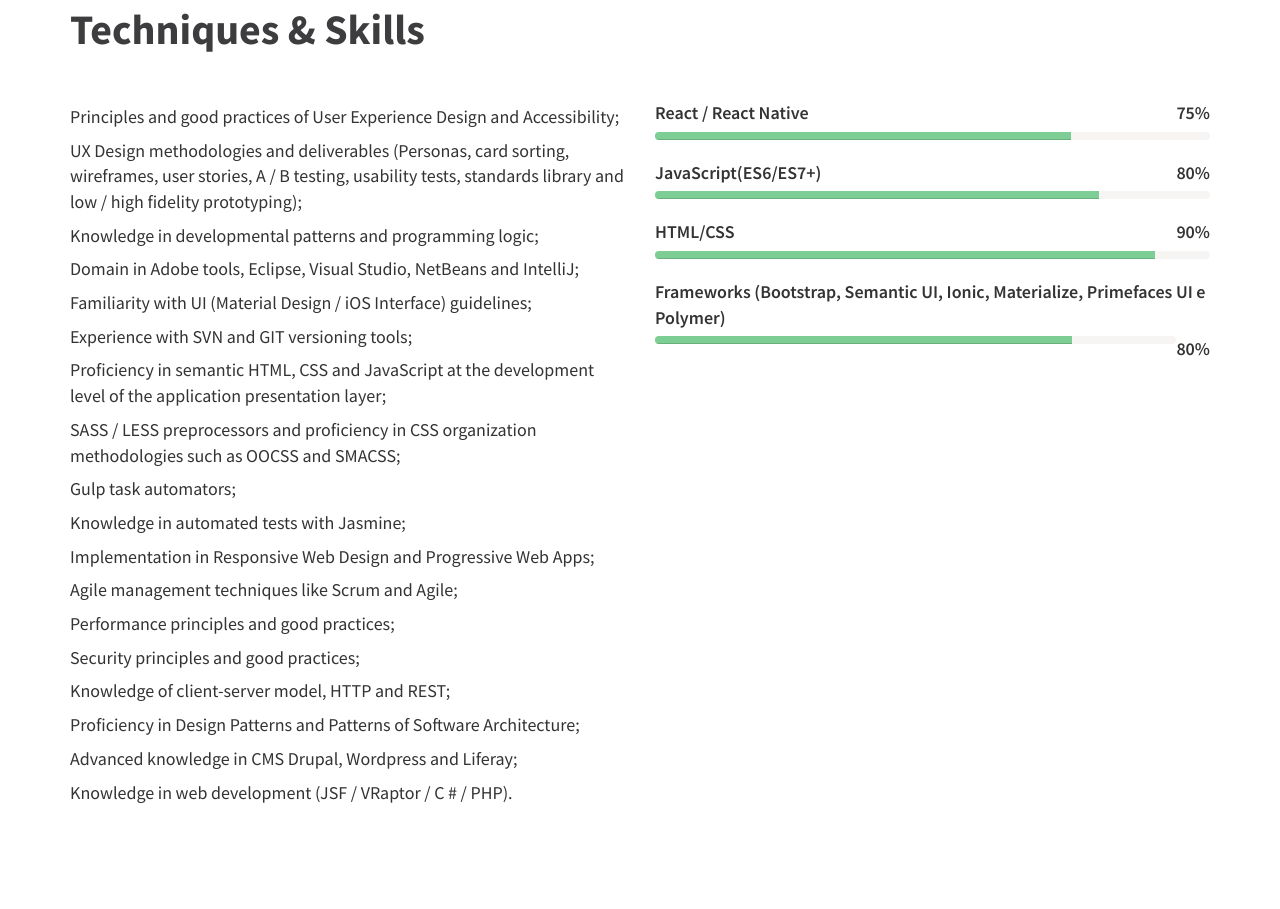
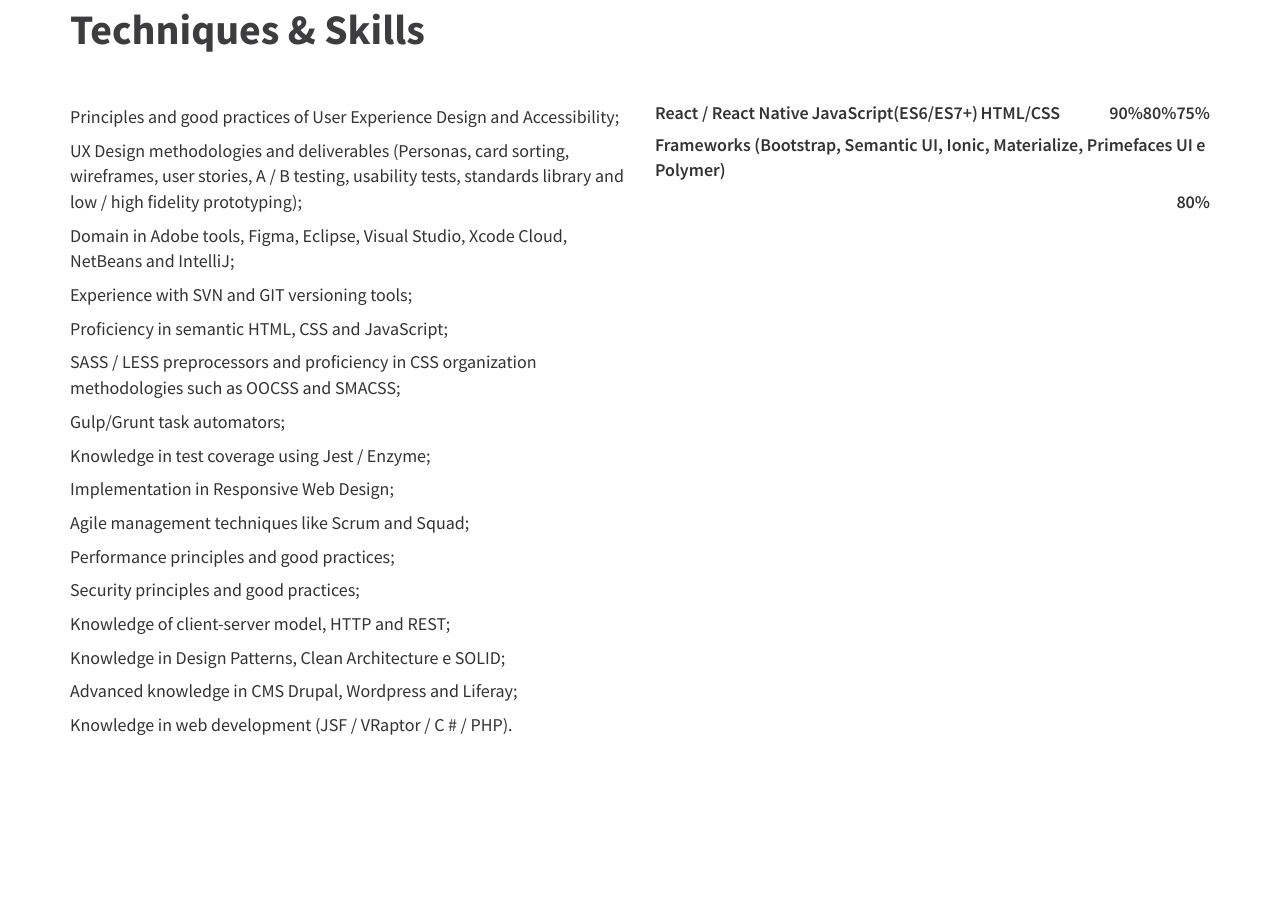
Before and after one commit to andrecoliveira/gh-pages, a website: page index.html in a window 1280 px wide. Shown: the part 1399-2308 px from the top of the page. Drawn offline with Linux system fonts and the light colour scheme.

Commit message:
Update index.html

```diff
--- a/index.html
+++ b/index.html
@@ -25,7 +25,6 @@
 	      "birthDate": "1988.05.06",
 	      "gender": "male",
 	      "url": "http://andrecoliveira.github.io",
-	      "sameAs": [ "https://www.facebook.com/andre.shock1", "http://instagram.com/andreshock"]
 	    }
 	</script>
 
@@ -89,7 +88,7 @@
                <div class="col-md-12 col-sm-12">
                     <div class="wow fadeInUp section-title" data-wow-delay="0.6s">
                          <h2>About</h2>
-                         <p>Bachelor of Computer Science with 12 years experience in Front-end development, during this time I could perform several other functions such as: User Experience, Interaction Designer and User Researcher.</p>
+                         <p>Bachelor of Computer Science with 15 years experience in Front-end development, during this time I could perform several other functions such as: User Experience, Interaction Designer and User Researcher.</p>
                          <p>I consider myself a very flexible person, proactive, self-taught and always seeking to learn new topics. I always like to be learning things that make me grow professionally.</p>
 
                          <ul class="about-profile wow fadeInUp" data-wow-delay="1.6s">
@@ -121,20 +120,18 @@
                          <ul class="about-profile">
                               <li>Principles and good practices of User Experience Design and Accessibility;</li>
                               <li>UX Design methodologies and deliverables (Personas, card sorting, wireframes, user stories, A / B testing, usability tests, standards library and low / high fidelity prototyping);</li>
-                              <li>Knowledge in developmental patterns and programming logic;</li>
-                              <li>Domain in Adobe tools, Eclipse, Visual Studio, NetBeans and IntelliJ;</li>
-                              <li>Familiarity with UI (Material Design / iOS Interface) guidelines;</li>
+                              <li>Domain in Adobe tools, Figma, Eclipse, Visual Studio, Xcode Cloud, NetBeans and IntelliJ;</li>
                               <li>Experience with SVN and GIT versioning tools;</li>
-                              <li>Proficiency in semantic HTML, CSS and JavaScript at the development level of the application presentation layer;</li>
+                              <li>Proficiency in semantic HTML, CSS and JavaScript;</li>
                               <li>SASS / LESS preprocessors and proficiency in CSS organization methodologies such as OOCSS and SMACSS;</li>
-                              <li>Gulp task automators;</li>
-                              <li>Knowledge in automated tests with Jasmine;</li>
-                              <li>Implementation in Responsive Web Design and Progressive Web Apps;</li>
-                              <li>Agile management techniques like Scrum and Agile;</li>
+                              <li>Gulp/Grunt task automators;</li>
+                              <li>Knowledge in test coverage using Jest / Enzyme;</li>
+                              <li>Implementation in Responsive Web Design;</li>
+                              <li>Agile management techniques like Scrum and Squad;</li>
                               <li>Performance principles and good practices;</li>
                               <li>Security principles and good practices;</li>
                               <li>Knowledge of client-server model, HTTP and REST;</li>
-                              <li>Proficiency in Design Patterns and Patterns of Software Architecture;</li>
+                              <li>Knowledge in Design Patterns, Clean Architecture e SOLID;</li>
                               <li>Advanced knowledge in CMS Drupal, Wordpress and Liferay;</li>
                               <li>Knowledge in web development (JSF / VRaptor / C # / PHP).</li>
                          </ul>
@@ -146,27 +143,27 @@
 
                          <strong>React / React Native</strong>
                          <span class="pull-right">75%</span>
-                         <div class="progress">
+<!--                          <div class="progress">
                               <div class="progress-bar progress-bar-primary" role="progressbar" aria-valuenow="75" aria-valuemin="0" aria-valuemax="100" style="width: 75%;"></div>
-                         </div>
+                         </div> -->
 
                          <strong>JavaScript(ES6/ES7+)</strong>
                          <span class="pull-right">80%</span>
-                         <div class="progress">
+<!--                          <div class="progress">
                               <div class="progress-bar progress-bar-primary" role="progressbar" aria-valuenow="80" aria-valuemin="0" aria-valuemax="100" style="width: 80%;"></div>
-                         </div>
+                         </div> -->
 
                          <strong>HTML/CSS</strong>
                          <span class="pull-right">90%</span>
-                         <div class="progress">
+<!--                          <div class="progress">
                               <div class="progress-bar progress-bar-primary" role="progressbar" aria-valuenow="90" aria-valuemin="0" aria-valuemax="100" style="width: 90%;"></div>
-                         </div>
+                         </div> -->
 
                          <strong>Frameworks (Bootstrap, Semantic UI, Ionic, Materialize, Primefaces UI e Polymer)</strong>
                          <span class="pull-right">80%</span>
-                         <div class="progress">
+<!--                          <div class="progress">
                               <div class="progress-bar progress-bar-primary" role="progressbar" aria-valuenow="80" aria-valuemin="0" aria-valuemax="100" style="width: 80%;"></div>
-                         </div>
+                         </div> -->
                     </div>
                </div>
 
```
